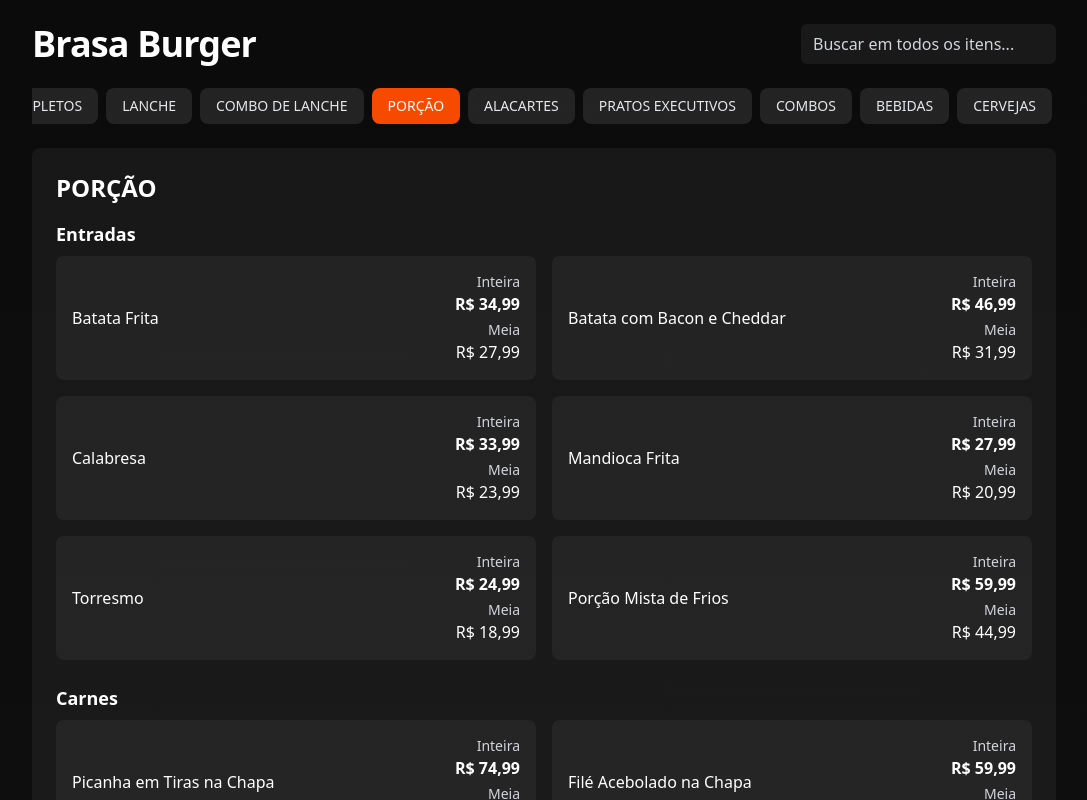
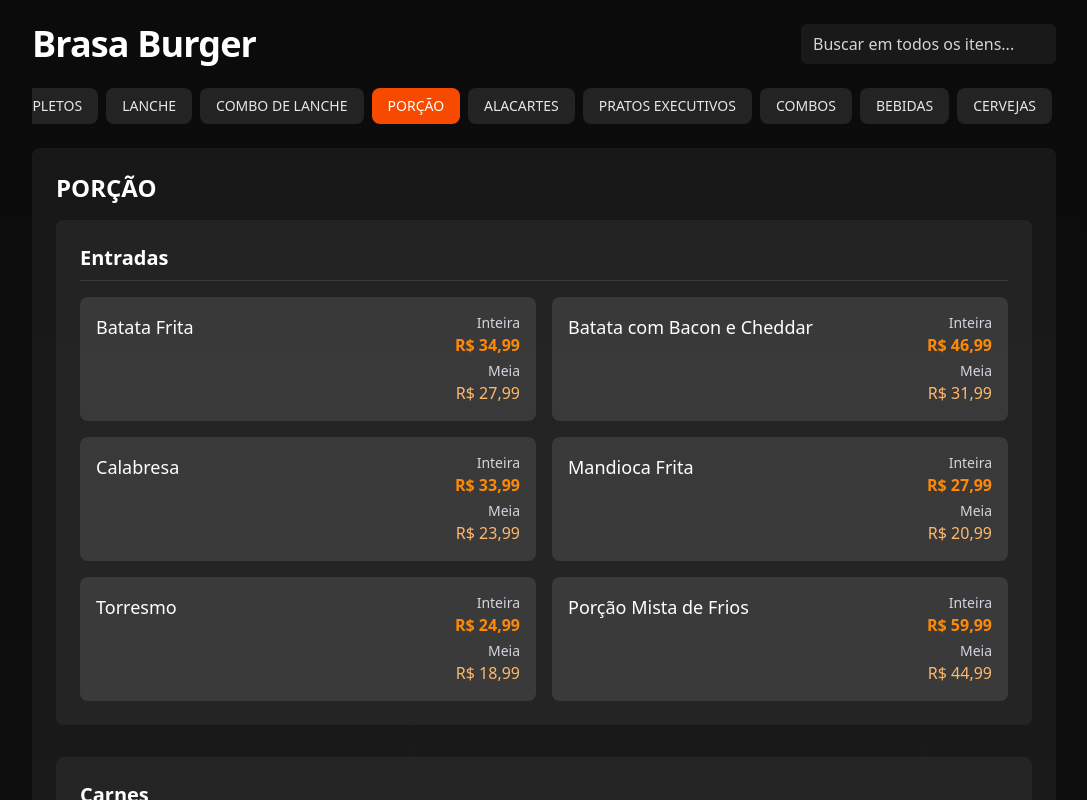
Before and after one commit to dheyssons/brasa-burguer, a Next.js app: page / in a window 1280 px wide. Both pictures are taken after a click on the button "PORÇÃO". Shown: the top 800 px of the page, without its empty margins (96-1183 px from the left). Built offline with nearby package versions, Linux system fonts and the light colour scheme.

Commit message:
add styling to porção category

```diff
--- a/src/app/page.js
+++ b/src/app/page.js
@@ -139,31 +139,37 @@
     // Caso contrário, mostra os itens da categoria selecionada
     if (catKey === "porcoes") {
       return (
-        <div className="space-y-6">
+        <div className="space-y-8">
           {Object.entries(cat.sections).map(([sectionName, items]) => (
-            <div key={sectionName}>
-              <h3 className="text-lg font-semibold mb-2 capitalize">
+            <div key={sectionName} className="bg-white/5 rounded-lg p-6">
+              <h3 className="text-xl font-semibold mb-4 capitalize border-b border-white/10 pb-2">
                 {sectionName}
               </h3>
               <div className="grid md:grid-cols-2 gap-4">
                 {items.map((it, idx) => (
                   <div
                     key={idx}
-                    className="p-4 bg-white/5 rounded-lg flex justify-between items-center"
+                    className="p-4 bg-white/10 rounded-lg hover:bg-white/15 transition-colors"
                   >
+                    <div className="flex justify-between items-start">
                       <div>
-                      <div className="font-medium">{it.name}</div>
+                        <div className="font-medium text-lg">{it.name}</div>
                         {it.desc && (
-                        <div className="text-sm text-gray-400">{it.desc}</div>
+                          <div className="text-sm text-gray-400 mt-1">
+                            {it.desc}
+                          </div>
                         )}
                       </div>
                       <div className="text-right">
                         <div className="text-sm text-gray-300">Inteira</div>
-                      <div className="font-semibold">
+                        <div className="font-semibold text-orange-400">
                           {formatPrice(it.price.inteira)}
                         </div>
                         <div className="text-sm text-gray-300 mt-1">Meia</div>
-                      <div>{formatPrice(it.price.meia)}</div>
+                        <div className="text-orange-300">
+                          {formatPrice(it.price.meia)}
+                        </div>
+                      </div>
                     </div>
                   </div>
                 ))}
@@ -179,7 +185,7 @@
         {(cat.items || []).map((item, idx) => (
           <div
             key={idx}
-            className="p-4 bg-white/5 rounded-lg flex justify-between items-start"
+            className="p-4 bg-white/5 rounded-lg hover:bg-white/10 transition-colors flex justify-between items-start"
           >
             <div>
               <div className="font-medium text-lg">{item.name}</div>
```
Lines whose indentation alone changed are shown as unchanged.
